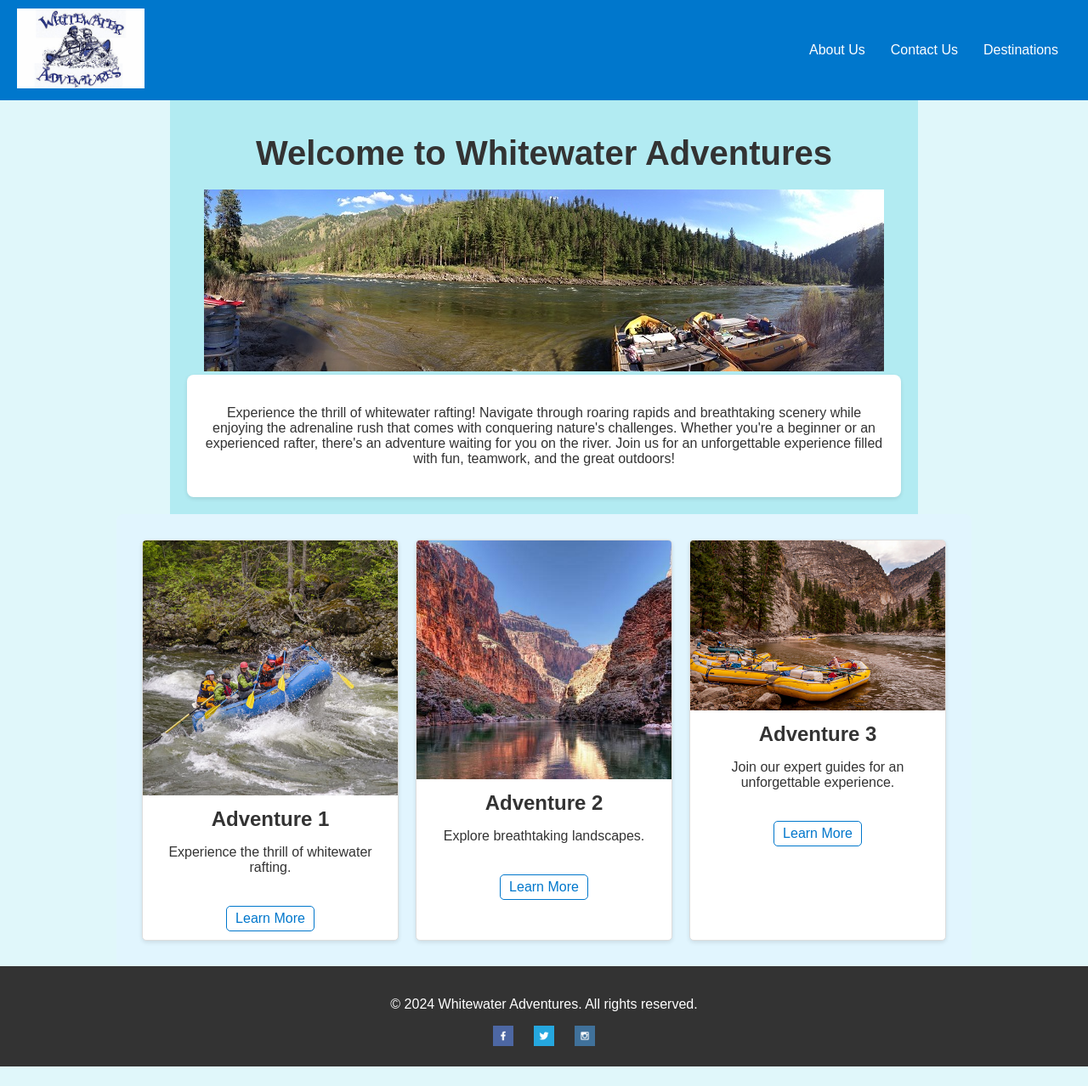
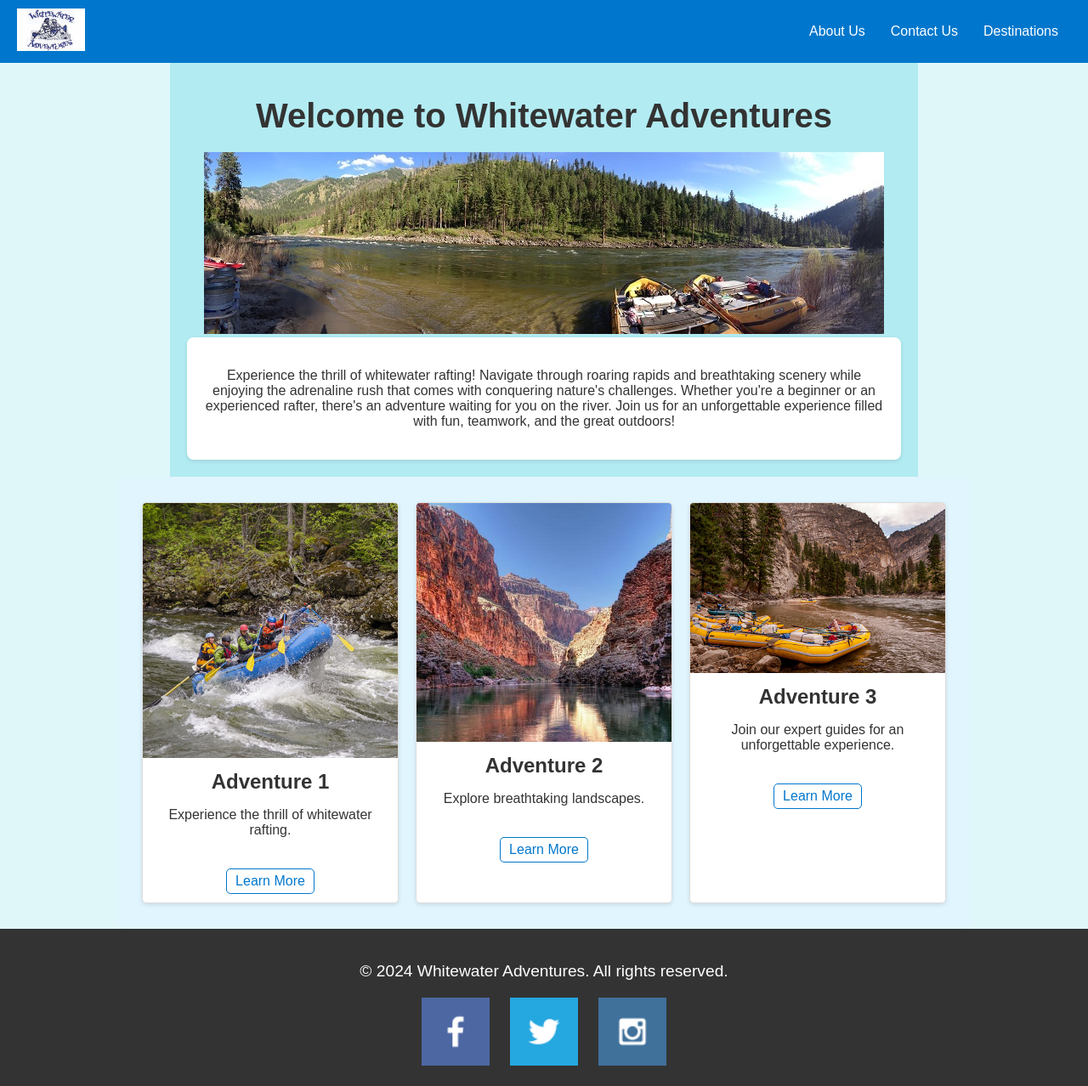
Before and after one commit to slowingwand28/wdd130, a plain HTML site: page wwr/index.html in a window 1280 px wide. Shown: the whole page at 85% size. Before the commit the page ends 1255 px from the top, so only its background shows below. Drawn offline with Linux system fonts and the light colour scheme.

Commit message:
updated css

```diff
--- a/wwr/styles/style.css
+++ b/wwr/styles/style.css
@@ -27,7 +27,7 @@ header {
 }
 
 .logo img {
-    max-width: 150px;
+    max-width: 80px;
 }
 
 nav {
@@ -41,7 +41,7 @@ nav a {
 }
 
 nav a:hover {
-    text-decoration: underline;
+    color: #00ff00;
 }
 
 /* Hero Section */
@@ -134,11 +134,15 @@ footer {
     margin: 0 auto;
 }
 
+footer p {
+    font-size: 1.2em;
+}
+
 .social-media a {
     margin: 0 10px;
 }
 
 .social-media img {
-    width: 24px;
-    height: 24px;
+    width: 80px;
+    height: auto;
 }
```
